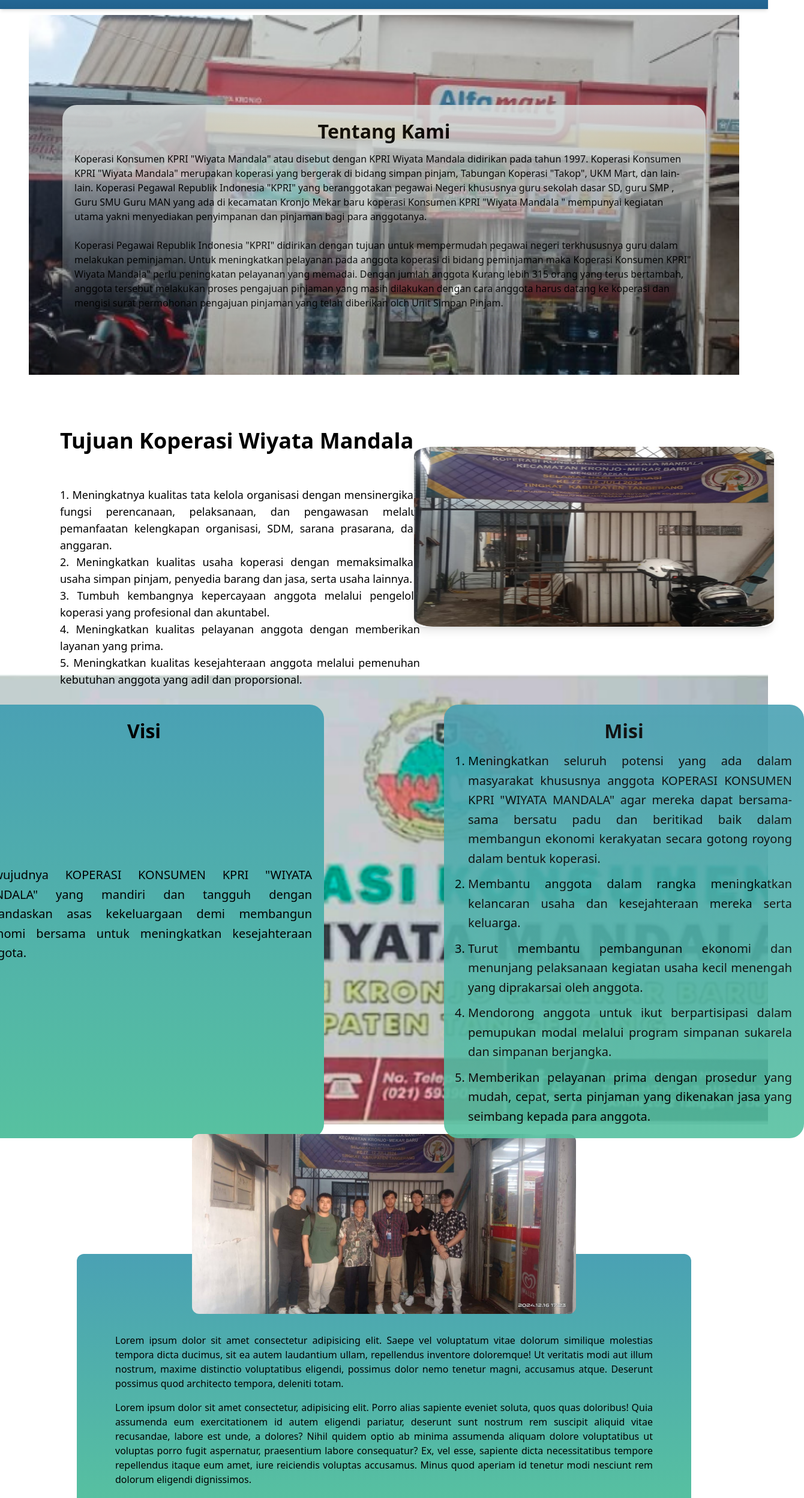
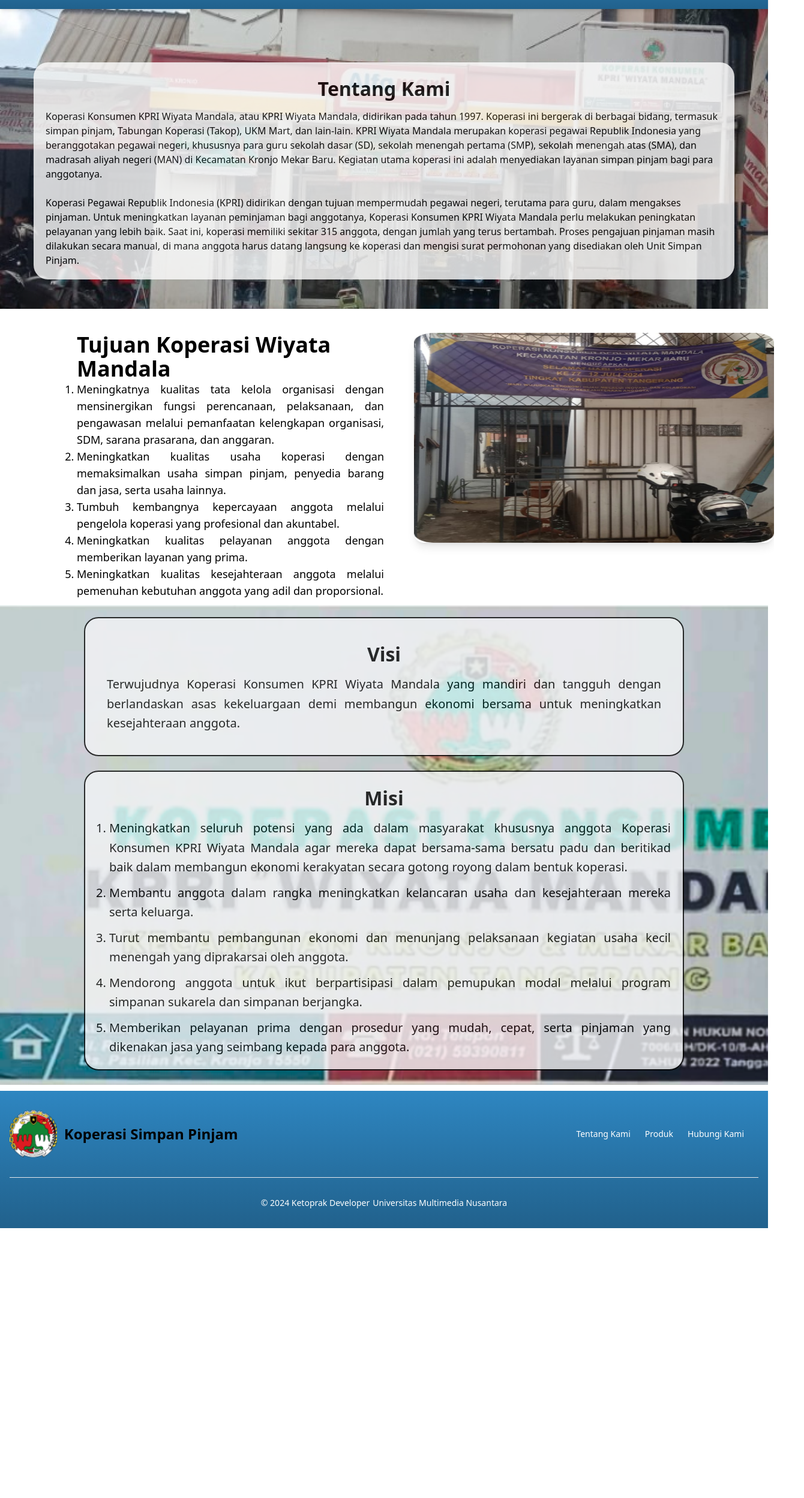
Before and after one commit to Marlino69/Koperasi-Wiyata-Mandala, a React (Vite) app: page /TentangKami in a window 1280 px wide. Shown: the part 79-2577 px from the top of the page at 60% size, 1340 px wide, since content can reach past the window. After the commit the page ends 2127 px from the top, so only its background shows below. Built offline with nearby package versions, Linux system fonts and the light colour scheme.

Commit message:
fix: rapiin page tentang kami

```diff
--- a/src/component/TentangKami.jsx
+++ b/src/component/TentangKami.jsx
@@ -9,68 +9,64 @@
     return (
         <>
         <H/>
-        <div className="justify-items-stretch bg-cover h-[600px] mt-[10px] pt-[40px] mx-12"
+        <div className="justify-items-stretch bg-auto h-[500px] pt-[40px] place-content-center"
         style={{ backgroundImage: `url(${No1})` }}>
-            <div className="bg-gradient-to-b from-[#d5dbdb] to-[#95a5a6 ] opacity-[90%] rounded-[24px] justify-self-end mx-14 my-[110px] p-[20px]">
+            <div className="bg-white opacity-[80%] rounded-[24px] mx-14 p-[20px]">
                 <div className="text-[32px] font-bold mb-[10px] text-center">Tentang Kami</div>
-                <h1 className="mb-6">
-                    Koperasi Konsumen KPRI "Wiyata Mandala" atau disebut dengan KPRI Wiyata Mandala
-                    didirikan pada tahun 1997. Koperasi Konsumen KPRI "Wiyata Mandala" merupakan
-                    koperasi yang bergerak di bidang simpan pinjam, Tabungan Koperasi "Takop", UKM
-                    Mart, dan lain-lain. Koperasi Pegawal Republik Indonesia "KPRI" yang beranggotakan pegawai Negeri
-                    khususnya guru sekolah dasar SD, guru SMP , Guru SMU Guru MAN yang ada di kecamatan
-                    Kronjo Mekar baru koperasi Konsumen KPRI "Wiyata Mandala " mempunyai kegiatan utama
-                    yakni menyediakan penyimpanan dan pinjaman bagi para anggotanya.
+                <h1 className="mb-6 font-normal">
+                Koperasi Konsumen KPRI Wiyata Mandala, atau <span className="font-medium">KPRI Wiyata Mandala</span>, didirikan pada tahun 1997.
+                Koperasi ini bergerak di berbagai bidang, termasuk simpan pinjam, Tabungan Koperasi (Takop), UKM Mart, dan lain-lain.
+                KPRI Wiyata Mandala merupakan koperasi pegawai Republik Indonesia yang beranggotakan pegawai negeri,
+                khususnya para guru sekolah dasar (SD), sekolah menengah pertama (SMP), sekolah menengah atas (SMA),
+                dan madrasah aliyah negeri (MAN) di Kecamatan Kronjo Mekar Baru. Kegiatan utama koperasi ini adalah
+                menyediakan layanan simpan pinjam bagi para anggotanya.
                 </h1>
-                <h1>
-                    Koperasi Pegawai Republik Indonesia "KPRI"
-                    didirikan dengan tujuan untuk mempermudah pegawai negeri terkhususnya guru dalam
-                    melakukan peminjaman. Untuk meningkatkan pelayanan pada anggota koperasi di bidang
-                    peminjaman maka Koperasi Konsumen KPRI" Wiyata Mandala" perlu peningkatan pelayanan
-                    yang memadai. Dengan jumlah anggota Kurang lebih 315 orang yang terus bertambah,
-                    anggota tersebut melakukan proses pengajuan pinjaman yang masih dilakukan dengan cara
-                    anggota harus datang ke koperasi dan mengisi surat permohonan pengajuan pinjaman yang
-                    telah diberikan olch Unit Simpan Pinjam.
+                <h1 className="font-normal">
+                Koperasi Pegawai Republik Indonesia (KPRI) didirikan dengan tujuan mempermudah pegawai negeri,
+                terutama para guru, dalam mengakses pinjaman. Untuk meningkatkan layanan peminjaman bagi anggotanya,
+                Koperasi Konsumen KPRI Wiyata Mandala perlu melakukan peningkatan pelayanan yang lebih baik.
+                Saat ini, koperasi memiliki sekitar 315 anggota, dengan jumlah yang terus bertambah.
+                Proses pengajuan pinjaman masih dilakukan secara manual, di mana anggota harus datang langsung ke koperasi
+                dan mengisi surat permohonan yang disediakan oleh Unit Simpan Pinjam.
                 </h1>
             </div>
         </div>
 
-        <div className="mt-[10px]  bg-center bg-no-repeat bg-cover h-[480px]">
+        <div className="mt-auto bg-center bg-no-repeat bg-cover h-fit">
                         <span className="grid grid-cols-2">
-                            <div className="grid justify-start grid-rows-2">
-                                <h1 className="ml-[100px] mt-[80px] text-4xl font-bold ">Tujuan Koperasi Wiyata Mandala</h1>
-                                <h2 className="ml-[100px] mt-[-80px] text-lg text-justify w-[600px]">
-                                    1. Meningkatnya kualitas tata kelola organisasi dengan mensinergikan fungsi perencanaan,
+                            <div className="grid justify-start">
+                              <h1 className="ml-32 mt-10 text-4xl font-bold text-left">Tujuan Koperasi Wiyata Mandala</h1>
+                              <ul className="ml-32 text-lg text-justify w-fit list-decimal ">
+                                  <li>Meningkatnya kualitas tata kelola organisasi dengan mensinergikan fungsi perencanaan,
                                   pelaksanaan, dan pengawasan melalui pemanfaatan kelengkapan organisasi, SDM, sarana prasarana,
-                                    dan anggaran.<br/>
-                                    2. Meningkatkan kualitas usaha koperasi dengan memaksimalkan usaha simpan pinjam, penyedia barang dan jasa,
-                                    serta usaha lainnya.<br/>
-                                    3. Tumbuh kembangnya kepercayaan anggota melalui pengelola koperasi yang profesional dan akuntabel.<br/>
-                                    4. Meningkatkan kualitas pelayanan anggota dengan memberikan layanan yang prima.<br/>
-                                    5. Meningkatkan kualitas kesejahteraan anggota melalui pemenuhan kebutuhan anggota yang adil dan proporsional.
-                                </h2>
-
+                                  dan anggaran.</li>
+                                  <li>Meningkatkan kualitas usaha koperasi dengan memaksimalkan usaha simpan pinjam, penyedia barang dan jasa,
+                                  serta usaha lainnya.</li>
+                                  <li>Tumbuh kembangnya kepercayaan anggota melalui pengelola koperasi yang profesional dan akuntabel.</li>
+                                  <li>Meningkatkan kualitas pelayanan anggota dengan memberikan layanan yang prima.</li>
+                                  <li>Meningkatkan kualitas kesejahteraan anggota melalui pemenuhan kebutuhan anggota yang adil dan proporsional.</li>
+                              </ul>
                             </div>
-                            <img src={No2} className="grid justify-end w-[600px] h-[300px] mt-[110px] ml-[50px] shadow-lg rounded-2xl"/>
+                            <img src={No2} className="grid justify-end w-[600px] h-[350px] my-10 ml-[50px] shadow-lg rounded-2xl"/>
                         </span>
                     </div>
 
 
-        <div className="grid grid-cols-2 justify-items-stretch bg-cover w-full h-[750px] mt-[10px]"
+        <div className="grid grid-cols-1 justify-items-stretch bg-cover w-auto h-screen mt-[10px]"
         style={{ backgroundImage: `url(${No3})` }}>
-  <div className="bg-gradient-to-b from-[#4AA1B4] to-[#57C1A0] w-[600px] rounded-[24px] justify-self-end mr-[100px] my-[50px] p-[20px]">
+          <div className="bg-gray-100 opacity-[80%] w-[1000px] h-fit rounded-[24px] mx-auto mt-5 p-9 border-2 border-black">
             <div className="text-[32px] font-bold mb-[10px] text-center">Visi</div>
-    <p className="text-justify leading-relaxed text-[20px] mt-[200px]">
-      Terwujudnya KOPERASI KONSUMEN KPRI "WIYATA MANDALA" yang mandiri dan tangguh dengan berlandaskan
+            <p className="text-justify leading-relaxed text-[20px] mt-auto">
+              Terwujudnya Koperasi Konsumen <span className="font-medium">KPRI Wiyata Mandala </span>yang mandiri dan tangguh dengan berlandaskan
               asas kekeluargaan demi membangun ekonomi bersama untuk meningkatkan kesejahteraan anggota.
             </p>
           </div>
-  <div className="bg-gradient-to-b text-[20px] from-[#4AA1B4] to-[#57C1A0] opacity-[90%] w-[600px] rounded-[24px] ml-[100px] my-[50px] p-[20px]">
+          <div className="bg-gray-100 text-[20px] opacity-[80%] w-[1000px] h-fit rounded-[24px] mx-auto p-5 border-2 border-black">
             <div className="text-[32px] font-bold mb-[10px] text-center">Misi</div>
             <ol className="list-decimal pl-[20px] space-y-[10px] text-justify leading-relaxed">
               <li>
-        Meningkatkan seluruh potensi yang ada dalam masyarakat khususnya anggota KOPERASI KONSUMEN
-        KPRI "WIYATA MANDALA" agar mereka dapat bersama-sama bersatu padu dan beritikad baik
+                Meningkatkan seluruh potensi yang ada dalam masyarakat khususnya anggota Koperasi Konsumen
+                <span className="font-medium"> KPRI Wiyata Mandala</span> agar mereka dapat bersama-sama bersatu padu dan beritikad baik
                 dalam membangun ekonomi kerakyatan secara gotong royong dalam bentuk koperasi.
               </li>
               <li>
@@ -91,34 +87,7 @@
             </ol>
           </div>
         </div>
-
-        <div className="mt-4">
-            <img src={No4} className="rounded-xl w-full sm:w-3/4 md:w-2/3 lg:w-1/2 mx-auto grid justify-self-center transition-transform duration-300 hover:scale-105" alt="Koperasi Wiyata Mandala"
-            />
-            <div className="text-justify text-base bg-gradient-to-b from-[#4AA1B4] to-[#57C1A0] rounded-xl w-4/5 mx-auto p-8 mt-[-100px] grid justify-center">
-                <p className="mb-4 mt-[100px] max-w-4xl w-full">
-                    Lorem ipsum dolor sit amet consectetur adipisicing elit. Saepe vel voluptatum
-                    vitae dolorum similique molestias tempora dicta ducimus, sit ea autem laudantium
-                    ullam, repellendus inventore doloremque! Ut veritatis modi aut illum nostrum, maxime
-                    distinctio voluptatibus eligendi, possimus dolor nemo tenetur magni, accusamus atque.
-                    Deserunt possimus quod architecto tempora, deleniti totam.
-                </p>
-                <p className="max-w-4xl w-full">
-                    Lorem ipsum dolor sit amet consectetur, adipisicing elit. Porro alias sapiente
-                    eveniet soluta, quos quas doloribus! Quia assumenda eum exercitationem id autem
-                    eligendi pariatur, deserunt sunt nostrum rem suscipit aliquid vitae recusandae,
-                    labore est unde, a dolores? Nihil quidem optio ab minima assumenda aliquam dolore
-                    voluptatibus ut voluptas porro fugit aspernatur, praesentium labore consequatur?
-                    Ex, vel esse, sapiente dicta necessitatibus tempore repellendus itaque eum amet,
-                    iure reiciendis voluptas accusamus. Minus quod aperiam id tenetur modi nesciunt
-                    rem dolorum eligendi dignissimos.
-                </p>
-            </div>
-        </div>
     <F/>
-
-
-
     </>
   )
 }
```
Lines whose indentation alone changed are shown as unchanged.
